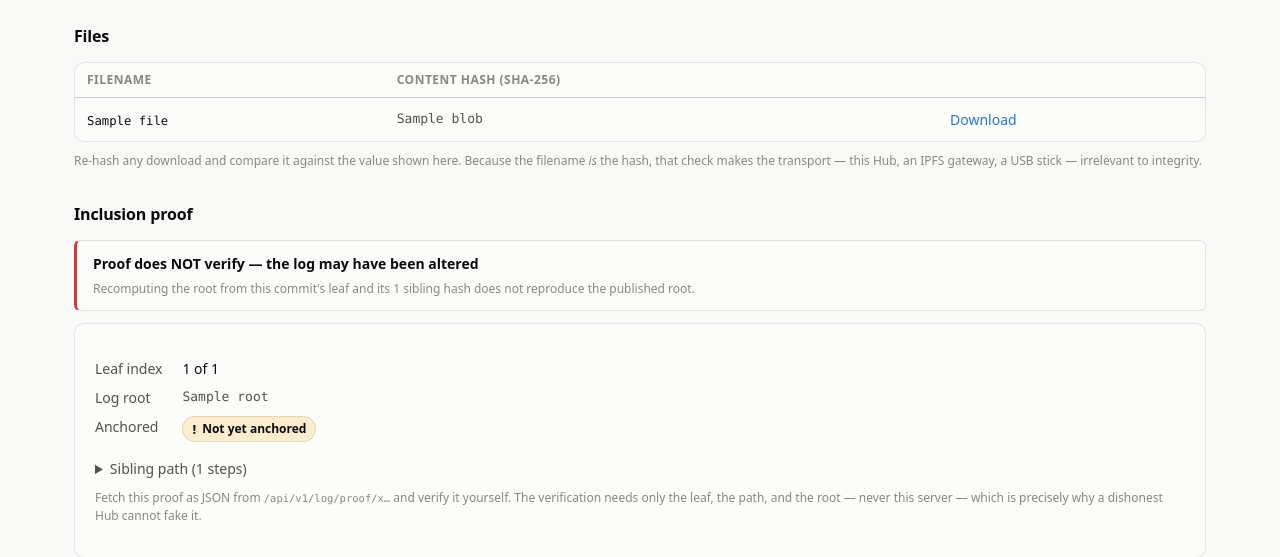
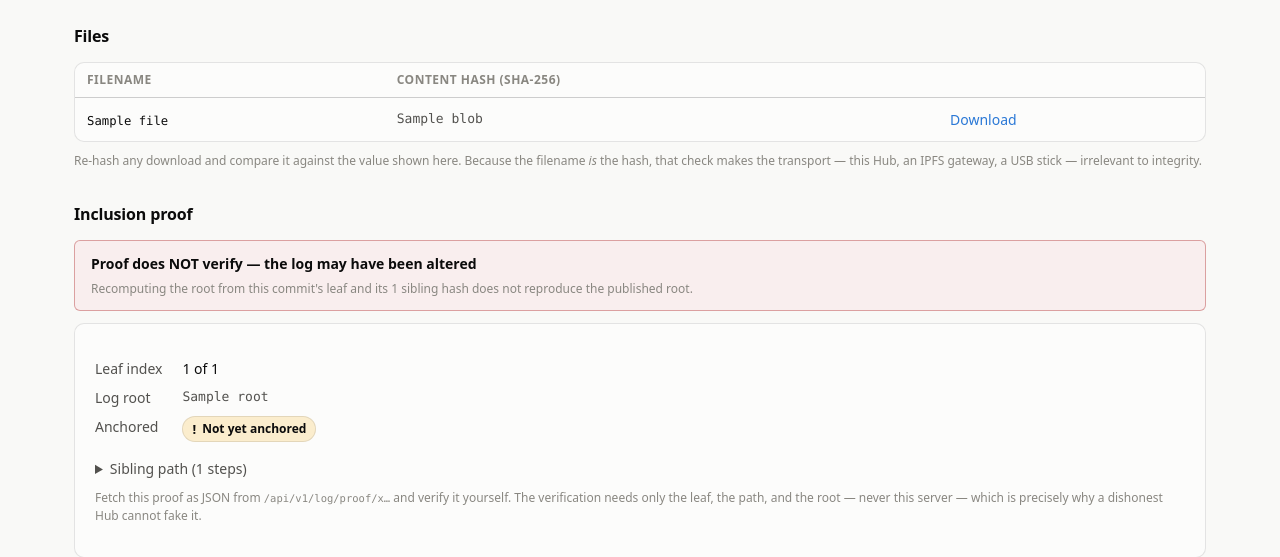
Before and after one commit to Kartik-MRK/Aethel, a FastAPI app: template hub/templates/commit.html in a window 1280 px wide. Shown: the part 917-1474 px from the top of the page. Run offline with FastAPI, Linux system fonts and the light colour scheme; the template is opened without the code that fills it: most values are stand-ins (such as "Sample title", 1, 10 or a date in 2020).

Commit message:
style(hub): convey banner status with a surface tint instead of an edge accent

```diff
--- a/hub/static/hub.css
+++ b/hub/static/hub.css
@@ -377,17 +377,26 @@ tbody tr:hover { background: color-mix(in srgb, var(--series-1) 5%, transparent)
 .repo-name { font-weight: 600; font-size: 1rem; margin-bottom: 10px; }
 .repo-meta { display: flex; gap: 14px; font-size: 0.8125rem; color: var(--text-secondary); flex-wrap: wrap; }
 
+/* Status is carried by a tint across the whole surface plus a border in the
+ * same hue, matching how .pill above reads. An accent bar down one edge would
+ * say the same thing louder and pull the eye to the border instead of the
+ * sentence, which on /ops is the part that matters. */
 .banner {
-  border: 1px solid var(--border);
-  border-left: 3px solid var(--status-warning);
+  border: 1px solid color-mix(in srgb, var(--status-warning) 35%, var(--border));
   border-radius: var(--radius-sm);
   padding: 12px 16px;
   font-size: 0.875rem;
   color: var(--text-secondary);
-  background: var(--surface-1);
+  background: color-mix(in srgb, var(--status-warning) 8%, var(--surface-1));
 }
-.banner.critical { border-left-color: var(--status-critical); }
-.banner.good { border-left-color: var(--status-good); }
+.banner.critical {
+  border-color: color-mix(in srgb, var(--status-critical) 35%, var(--border));
+  background: color-mix(in srgb, var(--status-critical) 7%, var(--surface-1));
+}
+.banner.good {
+  border-color: color-mix(in srgb, var(--status-good) 30%, var(--border));
+  background: color-mix(in srgb, var(--status-good) 6%, var(--surface-1));
+}
 .banner strong { color: var(--text-primary); }
 
 .toolbar { display: flex; gap: 10px; align-items: center; flex-wrap: wrap; margin-bottom: 14px; }
```
